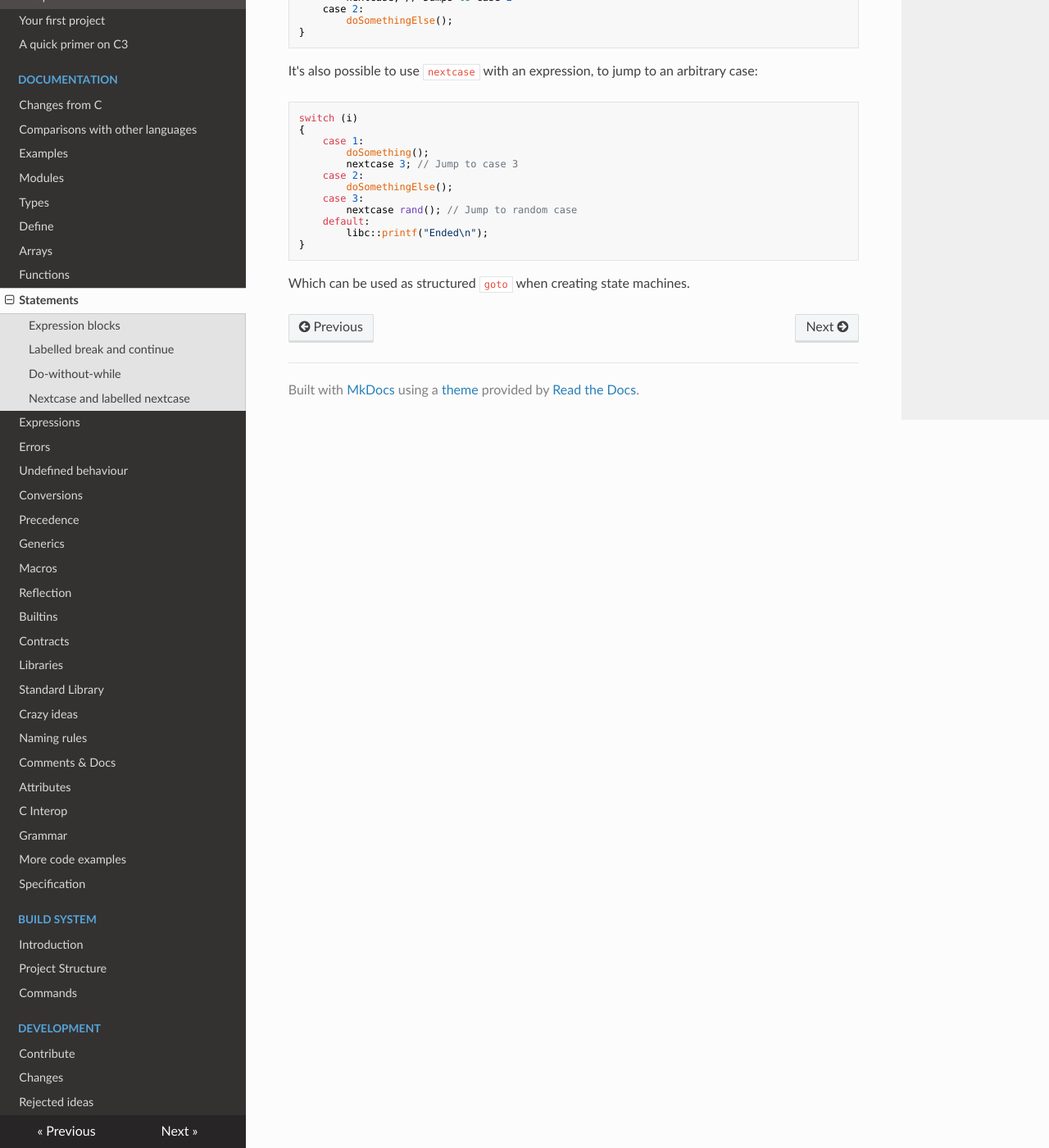
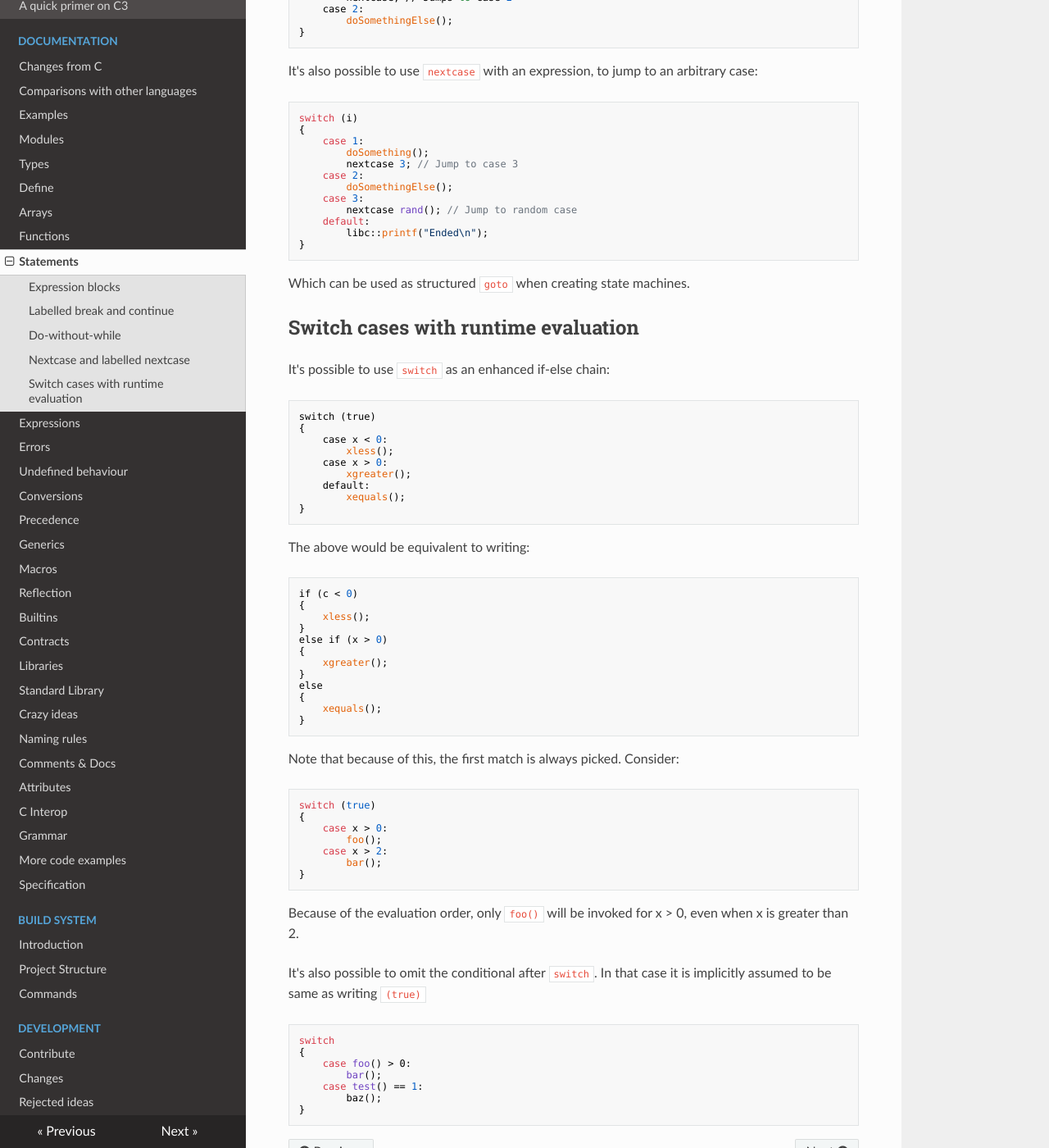
Before and after one commit to c3lang/c3docs-old, an MkDocs documentation site: the page built from docs/statements.md, in a window 1280 px wide and 1400 px high, scrolled down 1620 px. Shown: the whole window at 82% size. Built offline with MkDocs 1.6.1, drawn with Linux system fonts in a browser that asks for light colours; nearby versions of some CDN libraries.

```diff
--- a/docs/statements.md
+++ b/docs/statements.md
@@ -95,3 +95,55 @@
     }
 
 Which can be used as structured `goto` when creating state machines.
+
+## Switch cases with runtime evaluation
+
+It's possible to use `switch` as an enhanced if-else chain:
+
+    switch (true)
+    {
+        case x < 0:
+            xless();
+        case x > 0:
+            xgreater();
+        default:
+            xequals();
+    }
+
+The above would be equivalent to writing:
+
+    if (c < 0)
+    {
+        xless();
+    }
+    else if (x > 0)
+    {
+        xgreater();
+    }
+    else
+    {
+        xequals();
+    }
+
+Note that because of this, the first match is always picked. Consider:
+
+    switch (true)
+    {
+        case x > 0:
+            foo();
+        case x > 2:
+            bar();
+    }
+
+Because of the evaluation order, only `foo()` will be invoked for x > 0, even when x is greater than 2.
+
+It's also possible to omit the conditional after `switch`. In that case it is implicitly assumed to be same as
+writing `(true)`
+
+    switch
+    {
+        case foo() > 0:
+            bar();
+        case test() == 1:
+            baz();
+    }
```
Also changed, not shown: docs/arrays.md (+12 -3 lines), docs/changes.md (+3 -0 lines), docs/errorhandling.md (+1 -1 lines), docs/index.md (+1 -1 lines).
